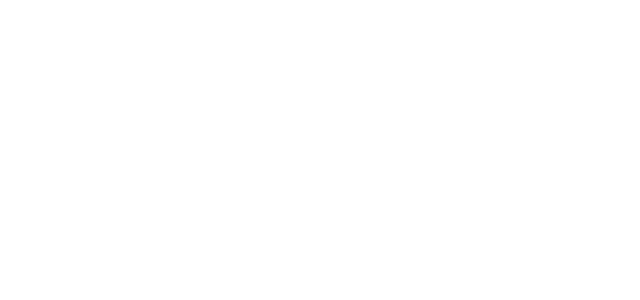
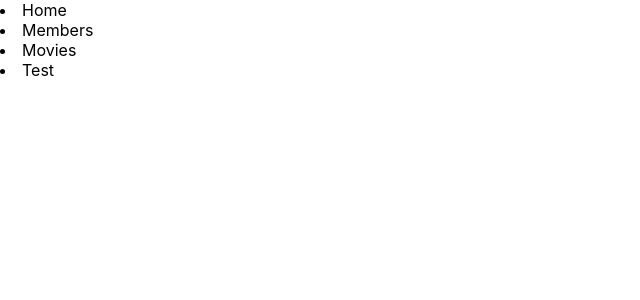
Before and after one commit to PhillipCumber/Project-3-movie-app, a React (Create React App) app in the folder client/: page / in a window 1280 px wide. Shown: the top 300 px of the page, without its empty margins (0-640 px from the left). Built offline with nearby package versions, Linux system fonts and the light colour scheme.

Commit message:
started building a navbar

```diff
--- a/client/src/App.js
+++ b/client/src/App.js
@@ -1,6 +1,7 @@
 import React, { Component } from 'react';
 import {BrowserRouter as Router, Route, Switch, Link} from 'react-router-dom'
-import Home from './components/Home';
+import Movies from './components/Movies';
+import Nav from './components/Nav';
 
 class App extends Component {
   render() {
@@ -8,9 +9,10 @@
       <div>
           <Router>
             <div>
+              <Nav />
               <Switch>
 
-                  <Route path="/movies" component={Home}></Route>
+                  <Route path="/movies" component={Movies}></Route>
 
 
               </Switch>
--- a/client/src/components/Home.js
+++ b/client/src/components/Movies.js
@@ -1,9 +1,19 @@
 import React, { Component } from 'react'
 import axios from 'axios'
 import {Link} from 'react-router-dom'
+import styled from 'styled-components'
 
+let MovieStyle = styled.div`
 
-class Home extends Component {
+    background: red;
+    display: flex;
+    justify-content: space-around;
+    font-size: 30px;
+    text-decoration: none;
+    text: green
+`
+
+class Movies extends Component {
 
     state = {
 
@@ -18,7 +28,7 @@
 
                 console.log(res)
                 this.setState({movies: res.data})
-                console.log(this.state.movies[0])
+
              })
     }
 
@@ -31,14 +41,16 @@
         return (
             <div>
 
-                <h1>hey watup fool</h1>
+                <h1>hey watup fool
 
-                {this.state.movies.map((movie) => (
+                </h1>
 
-                    <div>
+                {this.state.movies.map((movie, i) => (
+
+                    <MovieStyle key={movie._id}>
 
                         {movie.title}
-                    </div>
+                    </MovieStyle>
 
                 ))}
 
@@ -47,4 +59,4 @@
     }
 }
 
-export default Home;
+export default Movies;
--- /dev/null
+++ b/client/src/components/Nav.js
@@ -0,0 +1,19 @@
+import React, { Component } from 'react';
+
+class Nav extends Component {
+    render() {
+        return (
+            <div>
+                <div>
+
+                    <li>Home</li>
+                    <li>Members</li>
+                    <li>Movies</li>
+                    <li>Test</li>
+                </div>
+            </div>
+        );
+    }
+}
+
+export default Nav;
```
Also changed, not shown: client/src/components/Login.js (added, +13 -0 lines), client/src/components/Splash.js (added, +13 -0 lines).
